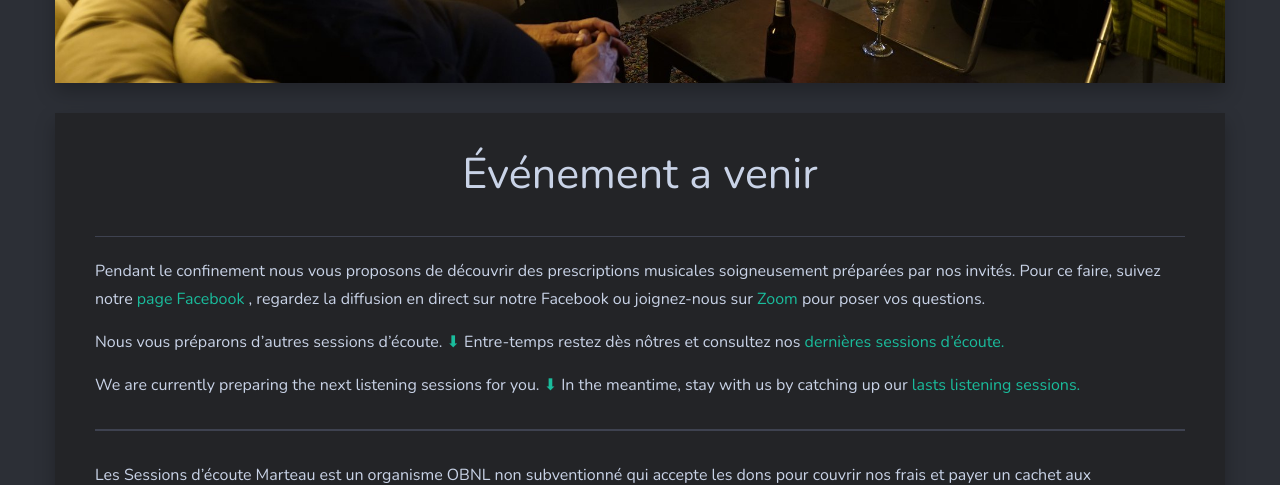
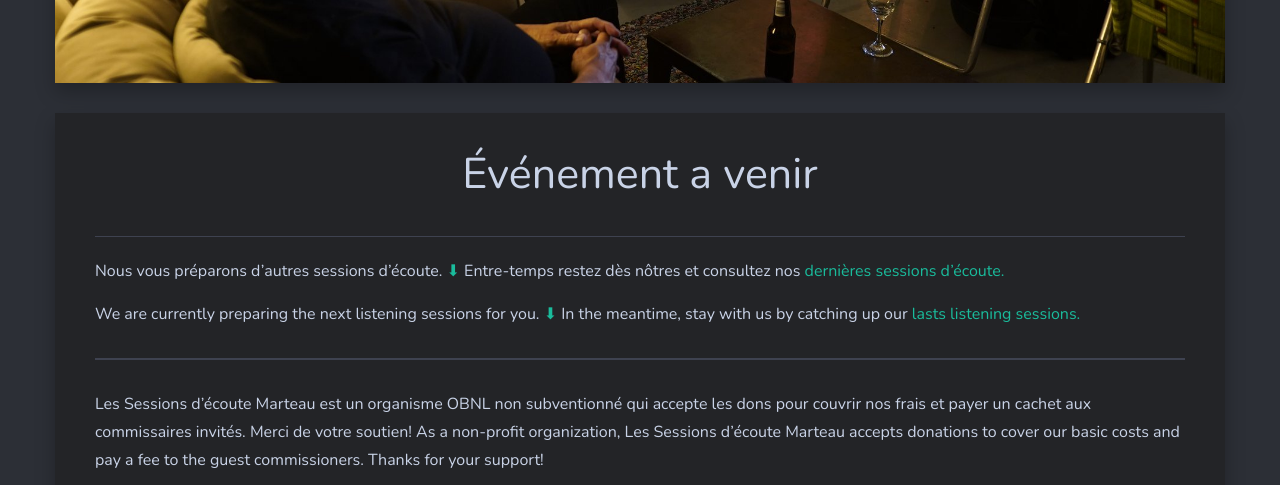
Before and after one commit to sessions-marteau/sessions-marteau-2.github.io, a Jekyll site: the page built from _pages/evenement-a-venir.md, in a window 1280 px wide and 900 px high, scrolled down 612 px, cut to the strip 0-485 px from the top of the window. Built offline with Jekyll 4.4.1, drawn with Linux system fonts in a browser that asks for light colours; nearby versions of some CDN libraries.

Commit message:
Update evenement-a-venir.md

```diff
--- a/_pages/evenement-a-venir.md
+++ b/_pages/evenement-a-venir.md
@@ -5,11 +5,6 @@ image: 2nd-SM_850204525888274432_o.jpg
 permalink: /evenement-a-venir/
 dropdown: true
 ---
-
-Pendant le confinement nous vous proposons de découvrir des prescriptions musicales soigneusement préparées par nos invités. Pour ce faire, suivez notre  <a href="https://www.facebook.com/sessionsmarteau/" target="_blank"> page Facebook
-</a>, regardez la diffusion en direct sur notre Facebook ou joignez-nous sur <a href="https://sessionsmarteau.com/session-virtuelle" target="_blank"> Zoom
-</a>  pour poser vos questions.
-
 
 Nous vous préparons d'autres sessions d'écoute. <a href="https://gmail.us20.list-manage.com/subscribe/post?u=698e7b941cdf206ea63f5a5b7&id=0677e98a6a"> ⬇</a> Entre-temps restez dès nôtres et consultez nos
 <a href="https://sessionsmarteau.com/sessions-passes/" target="_blank"> dernières sessions d'écoute.
```
